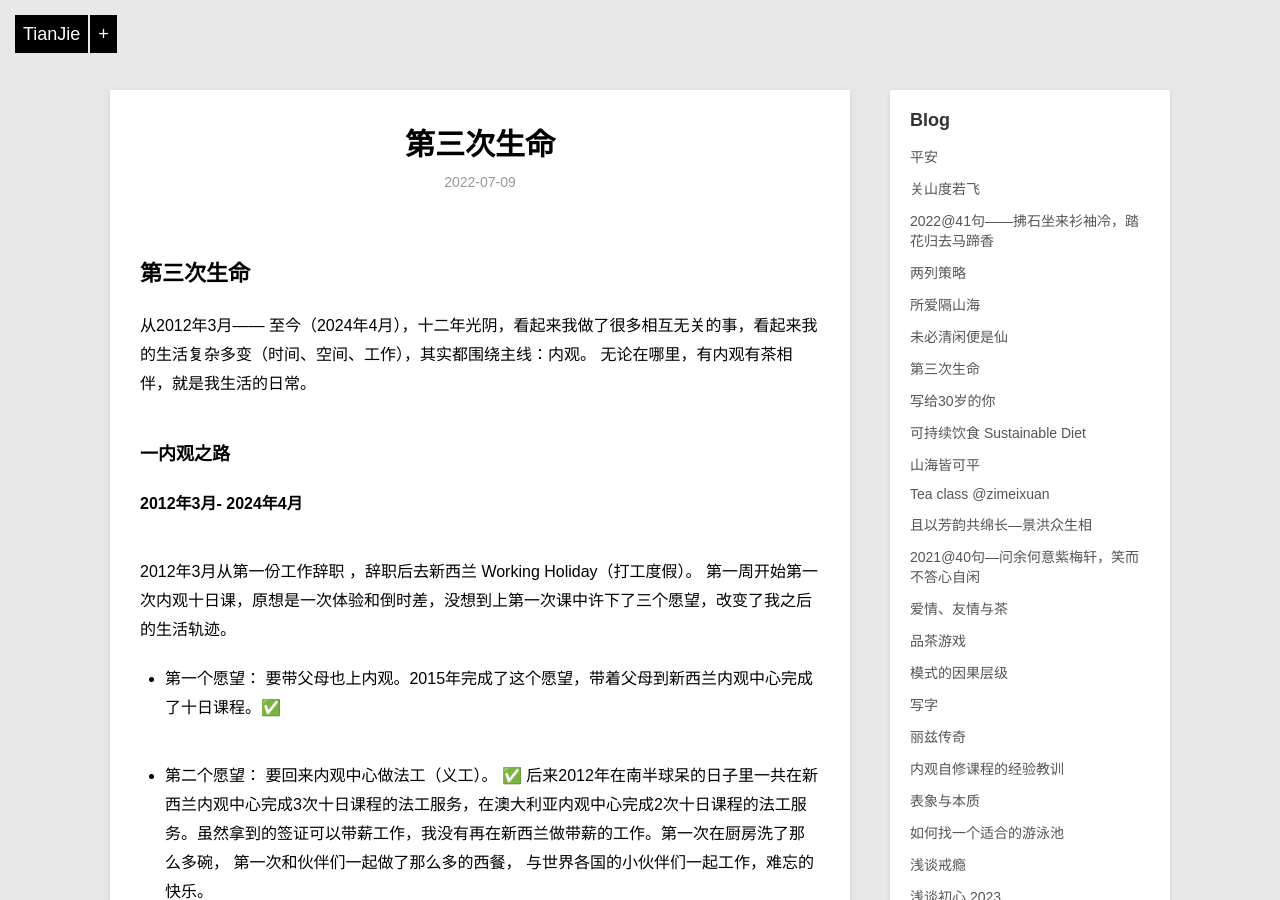
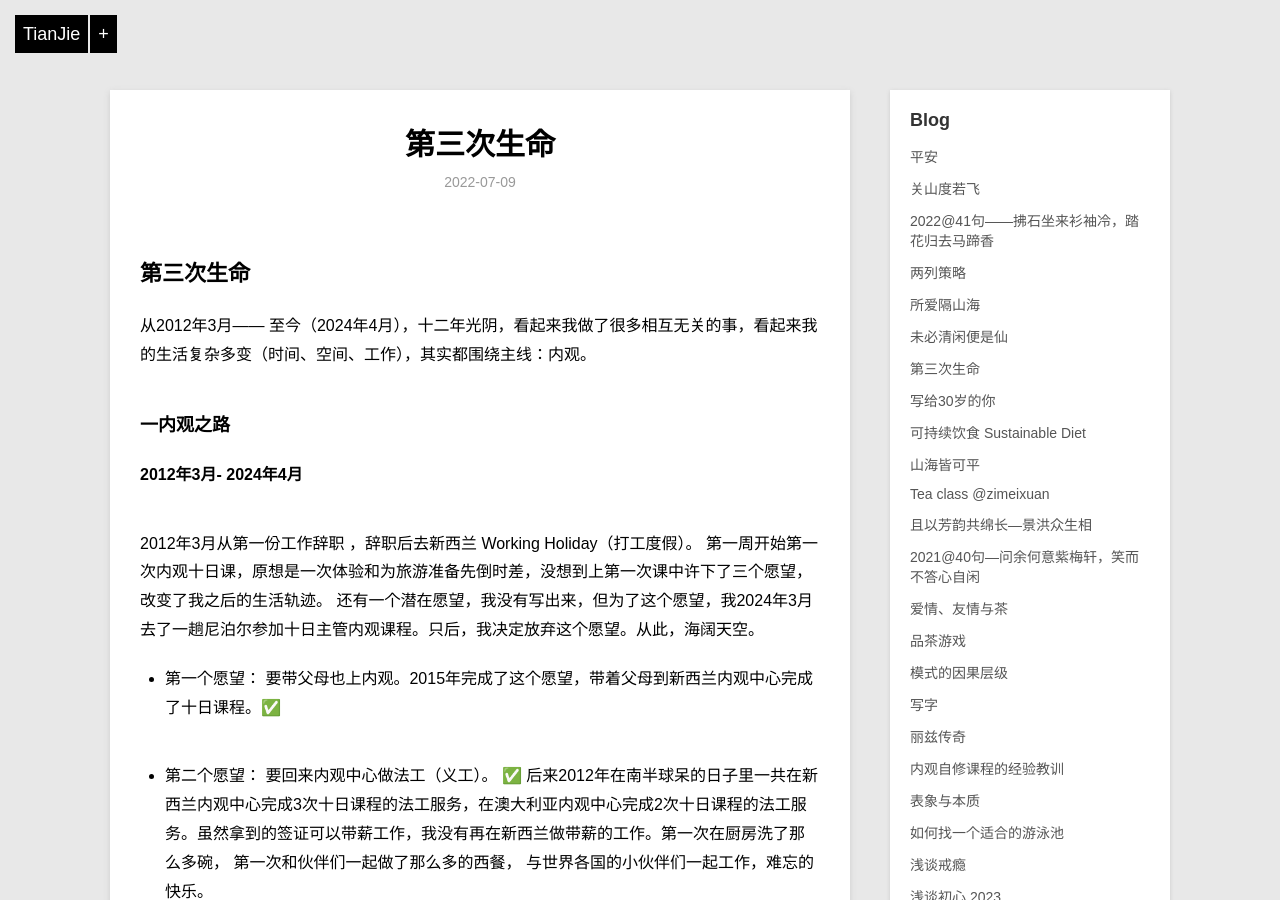
Before and after one commit to violettianjie/violettianjie.github.io, a Jekyll site: the page built from _posts/blog/2022-07-09-2life.md, in a window 1280 px wide and 900 px high. Built offline with Jekyll 4.4.1, drawn with Linux system fonts in a browser that asks for light colours; comment, search, counter and statistics services are not loaded.

Commit message:
Update 2022-07-09-2life.md

```diff
--- a/_posts/blog/2022-07-09-2life.md
+++ b/_posts/blog/2022-07-09-2life.md
@@ -8,13 +8,13 @@ category: blog
 ## 第三次生命
 
 从2012年3月—— 至今（2024年4月），十二年光阴，看起来我做了很多相互无关的事，看起来我的生活复杂多变（时间、空间、工作），其实都围绕主线：内观。
-无论在哪里，有内观有茶相伴，就是我生活的日常。
 
 ### 一内观之路
 
 **2012年3月- 2024年4月**
 
-2012年3月从第一份工作辞职 ，辞职后去新西兰 Working Holiday（打工度假）。 第一周开始第一次内观十日课，原想是一次体验和倒时差，没想到上第一次课中许下了三个愿望，改变了我之后的生活轨迹。
+2012年3月从第一份工作辞职 ，辞职后去新西兰 Working Holiday（打工度假）。 第一周开始第一次内观十日课，原想是一次体验和为旅游准备先倒时差，没想到上第一次课中许下了三个愿望，改变了我之后的生活轨迹。
+还有一个潜在愿望，我没有写出来，但为了这个愿望，我2024年3月去了一趟尼泊尔参加十日主管内观课程。只后，我决定放弃这个愿望。从此，海阔天空。
 
 - 第一个愿望： 要带父母也上内观。2015年完成了这个愿望，带着父母到新西兰内观中心完成了十日课程。✅
 
```
